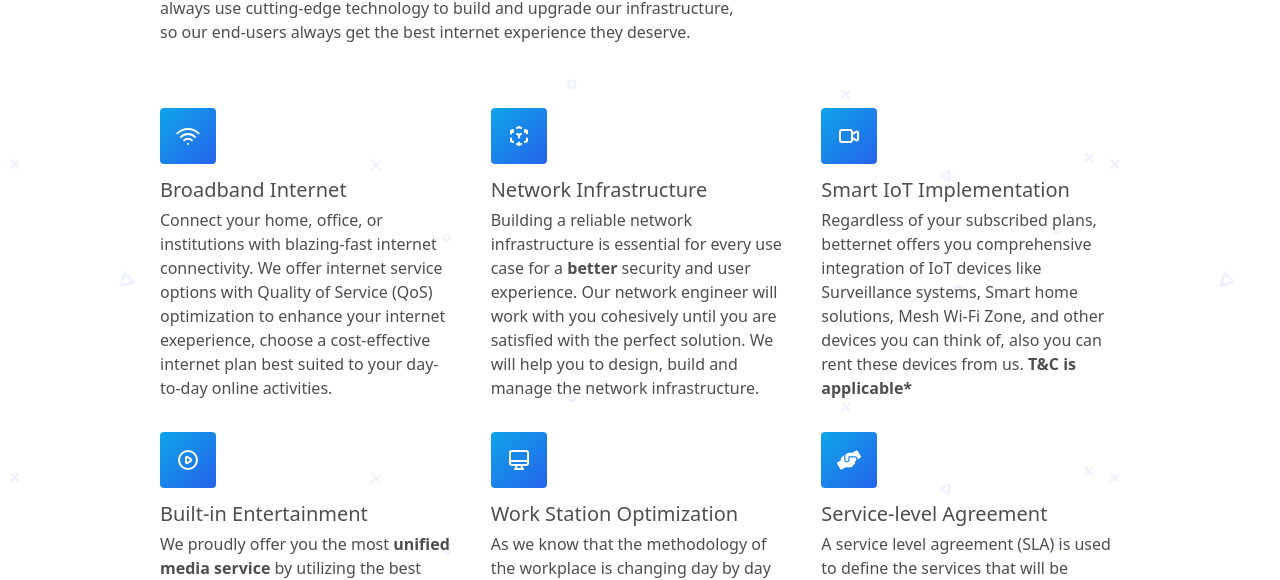
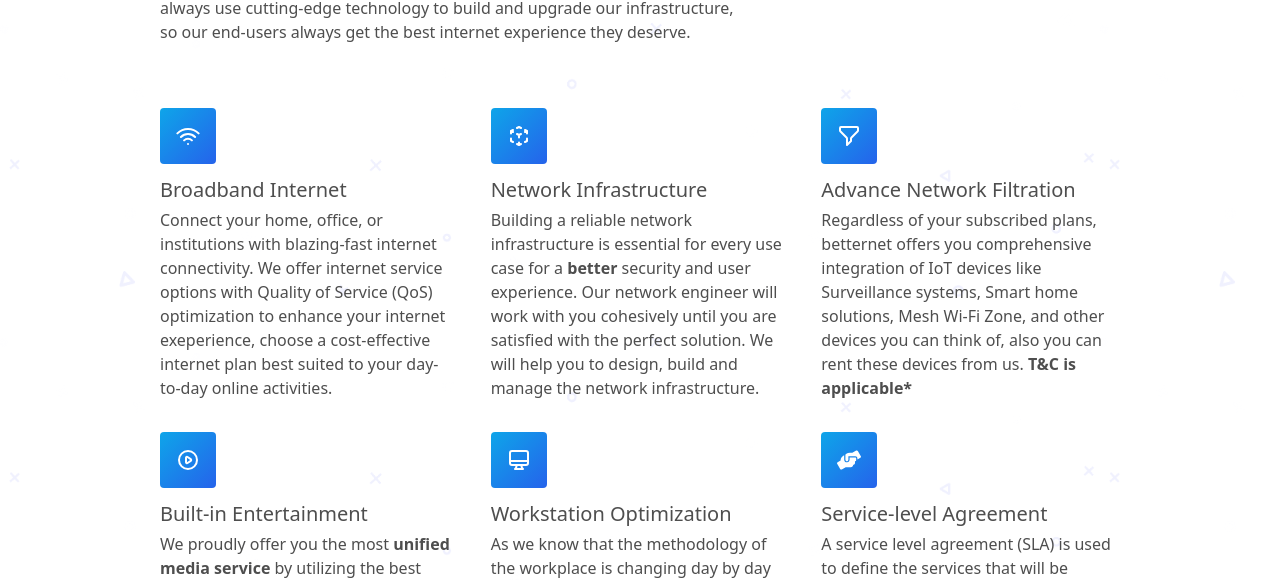
Before and after one commit to bobalok/brainfreeze, a Next.js app: page / in a window 1280 px wide. Shown: the part 3920-4500 px from the top of the page. Built offline with nearby package versions, Linux system fonts and the light colour scheme.

Commit message:
IoT to Advance Network Filtration

```diff
--- a/components/WhatMakesUsDifferent.js
+++ b/components/WhatMakesUsDifferent.js
@@ -109,14 +109,14 @@ export default function WhatMakesUsDifferent() {
                     strokeLinecap='round'
                     strokeLinejoin='round'
                     strokeWidth={2}
-                    d='M15 10l4.553-2.276A1 1 0 0121 8.618v6.764a1 1 0 01-1.447.894L15 14M5 18h8a2 2 0 002-2V8a2 2 0 00-2-2H5a2 2 0 00-2 2v8a2 2 0 002 2z'
+                    d='M3 4a1 1 0 011-1h16a1 1 0 011 1v2.586a1 1 0 01-.293.707l-6.414 6.414a1 1 0 00-.293.707V17l-4 4v-6.586a1 1 0 00-.293-.707L3.293 7.293A1 1 0 013 6.586V4z'
                   />
                 </svg>
               </span>
 
               <div className='ml-3 md:mt-3 md:ml-0'>
                 <dt className='text-xl dark:text-white text-textGray font-medium'>
-                  Smart IoT Implementation
+                  Advance Network Filtration
                 </dt>
 
                 <dd className='mt-1 dark:text-white text-textGray'>
@@ -190,7 +190,7 @@ export default function WhatMakesUsDifferent() {
 
               <div className='ml-3 md:mt-3 md:ml-0'>
                 <dt className='text-xl font-medium dark:text-white text-textGray'>
-                  Work Station Optimization
+                  Workstation Optimization
                 </dt>
 
                 <dd className='mt-1 dark:text-white text-textGray'>
```
